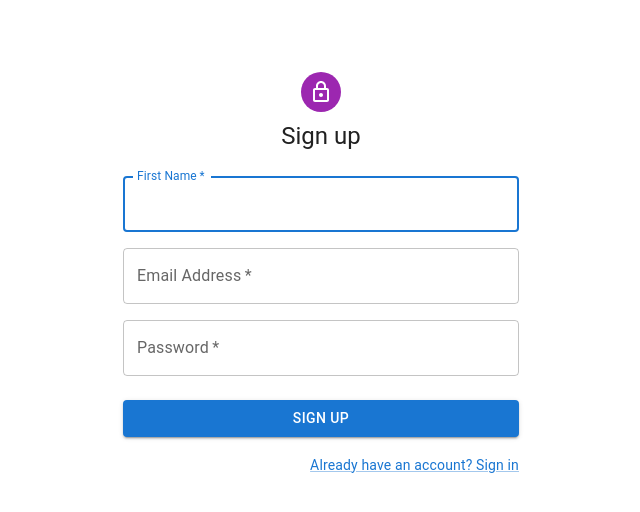
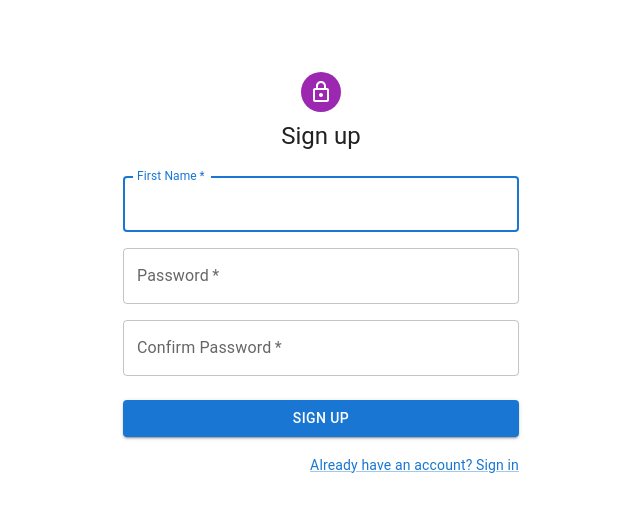
Before and after one commit to Jagadish1211/Budgeting-App, a React (Create React App) app: page /SignUp in a window 1280 px wide. Shown: the top 512 px of the page, without its empty margins (319-959 px from the left). Built offline with nearby package versions, Linux system fonts and the light colour scheme.

Commit message:
Signin and SignUp routes added

```diff
--- a/src/App.css
+++ b/src/App.css
@@ -9,7 +9,11 @@ body {
   display: flex;
   justify-content: flex-end;
 }
-
+.center{
+  display: flex;
+  justify-content: center;
+  margin:10em;
+}
 .budgetcard {
   margin-top: 1rem;
 }
--- a/src/App.js
+++ b/src/App.js
@@ -11,12 +11,7 @@ import AddExpensesModal from "./Modals/AddExpensesModal";
 export const expenseModalContext = createContext();
 
 function App() {
-  const default_categories = [
-    { name: "Food", max_spending: 100, expenses: [] },
-    { name: "Housing and Maintainence", max_spending: 100, expenses: [] },
-    { name: "Transport", max_spending: 100, expenses: [] },
-    { name: "Entertainment", max_spending: 100, expenses: [] },
-  ];
+  const default_categories = [];
   const [showAddExpenseModal, setShowAddExpenseModal] = useState(false);
   const [categories, setCategories] = useState(default_categories);
   const [showAddCategory, setShowAddCategory] = useState(false);
@@ -162,6 +157,7 @@ function App() {
             Add Category
           </Button>
         </div>
+        {categories.length===0?<div className="center">Please Add your categories</div>:null}
         <AddCategoryModal
           addCategory={AddCategory}
           showaddcategory={showAddCategory}
--- a/src/Pages/SignUpPage.js
+++ b/src/Pages/SignUpPage.js
@@ -1,19 +1,15 @@
-import * as React from 'react';
-import Avatar from '@mui/material/Avatar';
-import Button from '@mui/material/Button';
-import CssBaseline from '@mui/material/CssBaseline';
-import TextField from '@mui/material/TextField';
-import FormControlLabel from '@mui/material/FormControlLabel';
-import Checkbox from '@mui/material/Checkbox';
-import Link from '@mui/material/Link';
-import Grid from '@mui/material/Grid';
-import Box from '@mui/material/Box';
-import LockOutlinedIcon from '@mui/icons-material/LockOutlined';
-import Typography from '@mui/material/Typography';
-import Container from '@mui/material/Container';
-import { createTheme, ThemeProvider } from '@mui/material/styles';
-
-
+import * as React from "react";
+import Avatar from "@mui/material/Avatar";
+import Button from "@mui/material/Button";
+import CssBaseline from "@mui/material/CssBaseline";
+import TextField from "@mui/material/TextField";
+import Link from "@mui/material/Link";
+import Grid from "@mui/material/Grid";
+import Box from "@mui/material/Box";
+import LockOutlinedIcon from "@mui/icons-material/LockOutlined";
+import Typography from "@mui/material/Typography";
+import Container from "@mui/material/Container";
+import { createTheme, ThemeProvider } from "@mui/material/styles";
 
 const theme = createTheme();
 
@@ -23,9 +19,23 @@ export default function SignUp() {
     const data = new FormData(event.currentTarget);
     // eslint-disable-next-line no-console
     console.log({
-      email: data.get('email'),
-      password: data.get('password'),
+      firstname: data.get("Name"),
+      password: data.get("Password"),
+      passwordConfirm: data.get("passwordConfirmation"),
     });
+    const createNewuser = {
+      method: "POST",
+      header: { "Content-Type": "application/json" },
+      body: JSON.stringify({
+        firstname: data.get("Name"),
+        password: data.get("Password"),
+        passwordConfirm: data.get("passwordConfirmation"),
+      }),
+    };
+fetch("http://localhost:5000/newUser",createNewuser)
+.then(response=>console.log(response))
+.catch(err=>console.log(err))
+
   };
 
   return (
@@ -35,18 +45,23 @@ export default function SignUp() {
         <Box
           sx={{
             marginTop: 8,
-            display: 'flex',
-            flexDirection: 'column',
-            alignItems: 'center',
+            display: "flex",
+            flexDirection: "column",
+            alignItems: "center",
           }}
         >
-          <Avatar sx={{ m: 1, bgcolor: 'secondary.main' }}>
+          <Avatar sx={{ m: 1, bgcolor: "secondary.main" }}>
             <LockOutlinedIcon />
           </Avatar>
           <Typography component="h1" variant="h5">
             Sign up
           </Typography>
-          <Box component="form" noValidate onSubmit={handleSubmit} sx={{ mt: 3 }}>
+          <Box
+            component="form"
+            noValidate
+            onSubmit={handleSubmit}
+            sx={{ mt: 3 }}
+          >
             <Grid container spacing={2}>
               <Grid item xs={12} sm={12}>
                 <TextField
@@ -63,18 +78,19 @@ export default function SignUp() {
                 <TextField
                   required
                   fullWidth
-                  id="email"
-                  label="Email Address"
-                  name="email"
-                  autoComplete="email"
+                  id="Password"
+                  label="Password"
+                  type="password"
+                  name="Password"
+                  autoComplete="new-password"
                 />
               </Grid>
               <Grid item xs={12}>
                 <TextField
                   required
                   fullWidth
-                  name="password"
-                  label="Password"
+                  name="passwordConfirmation"
+                  label="Confirm Password"
                   type="password"
                   id="password"
                   autoComplete="new-password"
```
